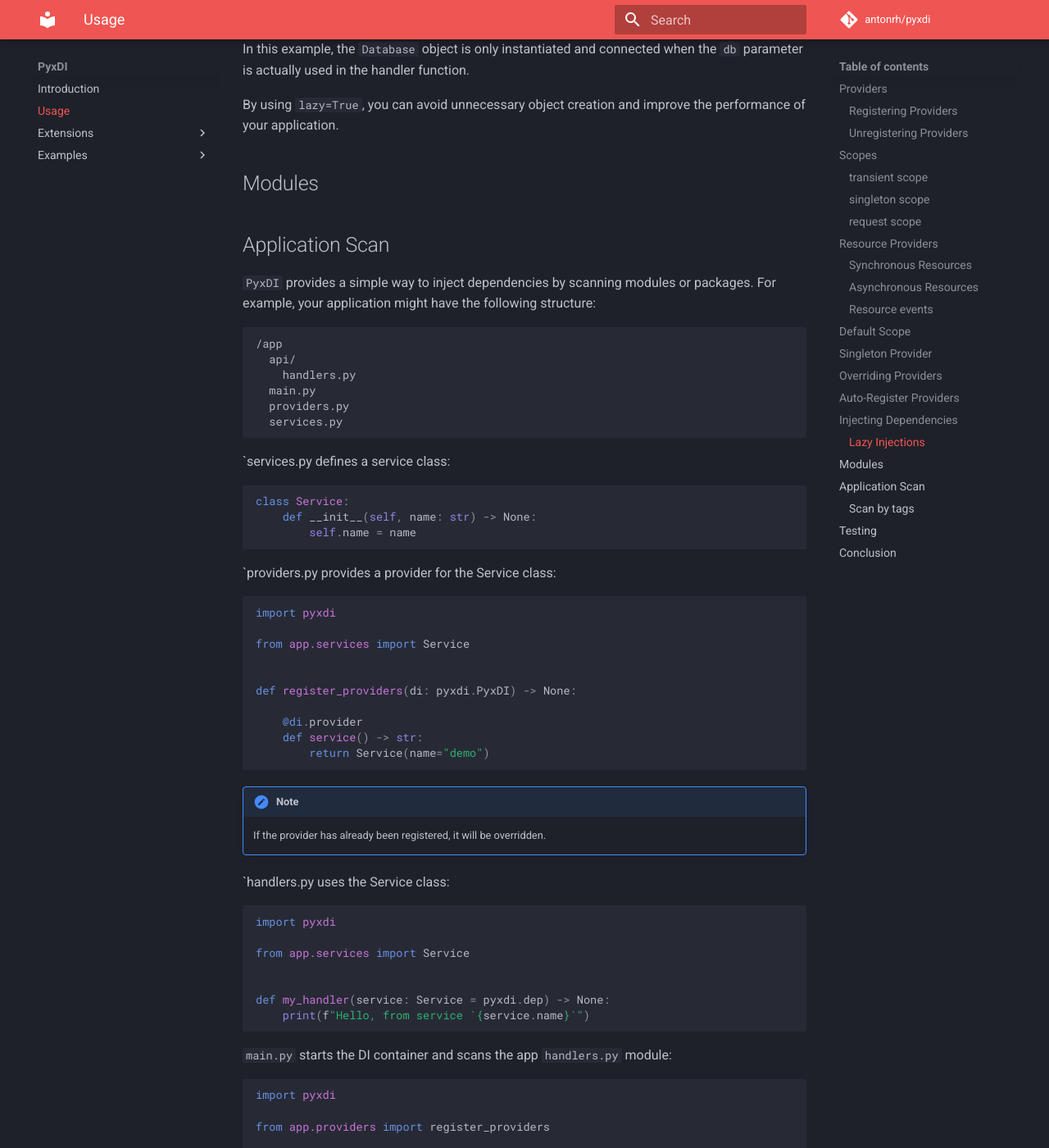
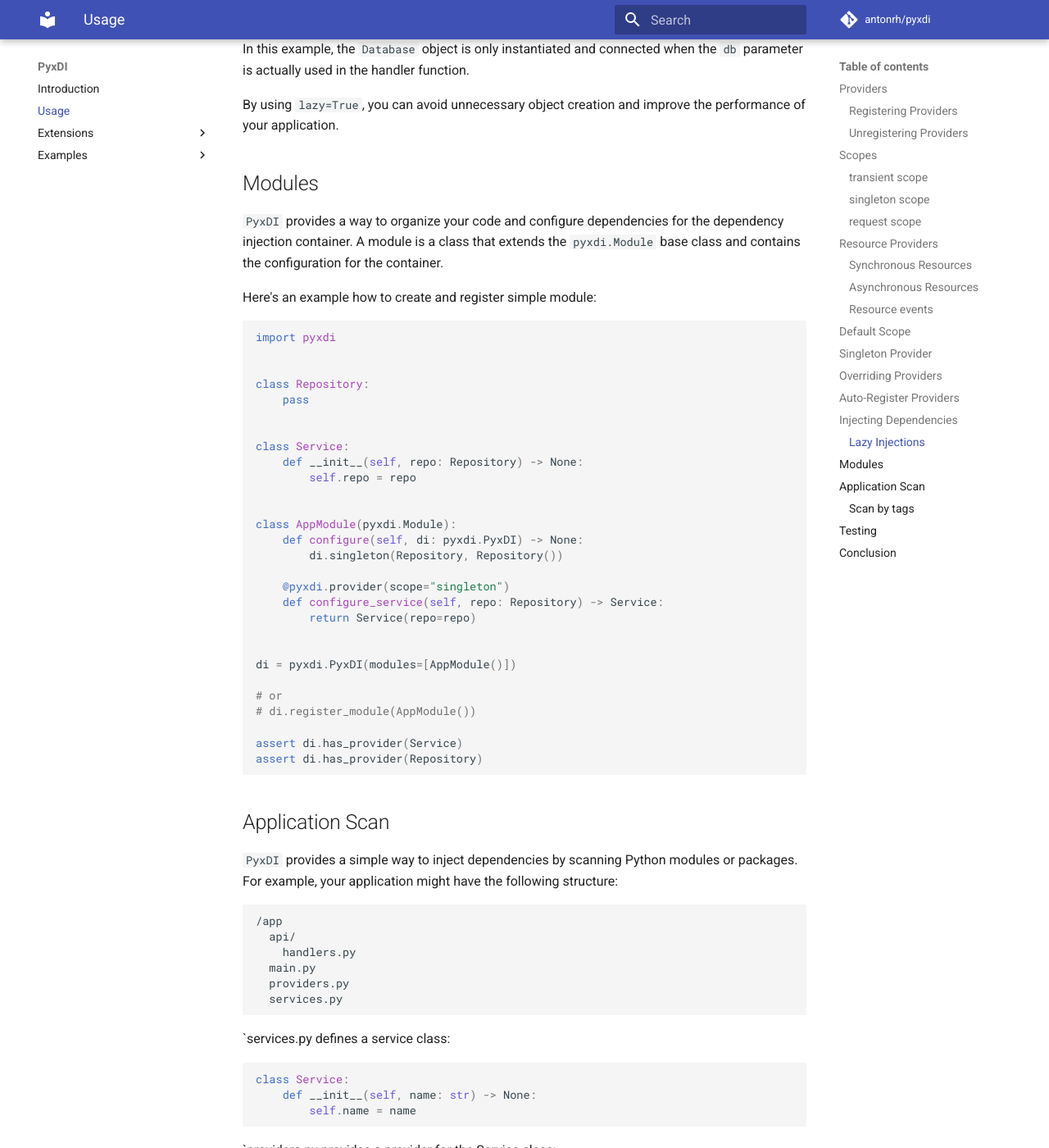
Before and after one commit to antonrh/anydi, an MkDocs documentation site: the page built from docs/usage.md, in a window 1280 px wide and 1400 px high, scrolled down 10925 px. Shown: the whole window at 82% size. Built offline with MkDocs 1.6.1 and Material for MkDocs 9.7.7, drawn with Linux system fonts in a browser that asks for light colours; comment, search, counter and statistics services are not loaded; some of the changed text lies outside the part shown.

Commit message:
Update modules documentation

````diff
--- a/docs/usage.md
+++ b/docs/usage.md
@@ -521,9 +521,45 @@ By using `lazy=True`, you can avoid unnecessary object creation and improve the
 
 ## Modules
 
+`PyxDI` provides a way to organize your code and configure dependencies for the dependency injection container.
+A module is a class that extends the `pyxdi.Module` base class and contains the configuration for the container.
+
+Here's an example how to create and register simple module:
+
+```python
+import pyxdi
+
+
+class Repository:
+    pass
+
+
+class Service:
+    def __init__(self, repo: Repository) -> None:
+        self.repo = repo
+
+
+class AppModule(pyxdi.Module):
+    def configure(self, di: pyxdi.PyxDI) -> None:
+        di.singleton(Repository, Repository())
+
+    @pyxdi.provider(scope="singleton")
+    def configure_service(self, repo: Repository) -> Service:
+        return Service(repo=repo)
+
+
+di = pyxdi.PyxDI(modules=[AppModule()])
+
+# or
+# di.register_module(AppModule())
+
+assert di.has_provider(Service)
+assert di.has_provider(Repository)
+```
+
 ## Application Scan
 
-`PyxDI` provides a simple way to inject dependencies by scanning modules or packages. For example, your application might have the following structure:
+`PyxDI` provides a simple way to inject dependencies by scanning Python modules or packages. For example, your application might have the following structure:
 
 ```
 /app
@@ -550,6 +586,7 @@ import pyxdi
 from app.services import Service
 
 
+# Or use `pyxdi.Module` for defining modules.
 def register_providers(di: pyxdi.PyxDI) -> None:
 
     @di.provider
@@ -590,7 +627,7 @@ di.start()
 di.close()
 ```
 
-The scan method takes a list of directory paths as an argument and recursively searches those directories for Python modules containing @pyxdi.inject-decorated functions or classes.
+The scan method takes a list of directory paths as an argument and recursively searches those directories for Python modules containing `@pyxdi.inject`-decorated functions or classes.
 
 ### Scan by tags
 
--- a/mkdocs.yml
+++ b/mkdocs.yml
@@ -5,9 +5,6 @@ site_url: https://github.com/antonrh/pyxdi
 
 theme:
   name: material
-  palette:
-    - scheme: slate
-      primary: red
 
 repo_name: antonrh/pyxdi
 repo_url: https://github.com/antonrh/pyxdi
--- a/pyproject.toml
+++ b/pyproject.toml
@@ -16,7 +16,7 @@ python = ">=3.8,<3.12"
 anyio = { version = "^3.6.2", optional = true }
 lazy-object-proxy = { version = "^1.9.0", optional = true }
 mkdocs = { version = "^1.4.2", optional = true }
-mkdocs-material = { version = "^9.0.12", optional = true }
+mkdocs-material = { version = "^9.1.13", optional = true }
 
 [tool.poetry.extras]
 docs = ["mkdocs", "mkdocs-material"]
````
Also changed, not shown: ma.py (added, +28 -0 lines), 2 other files.
